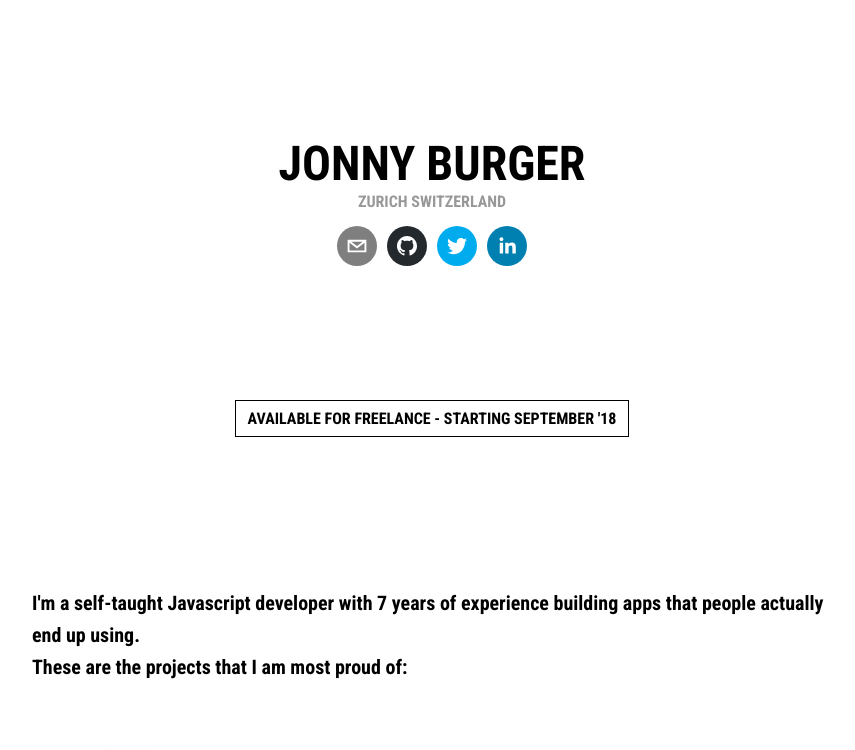
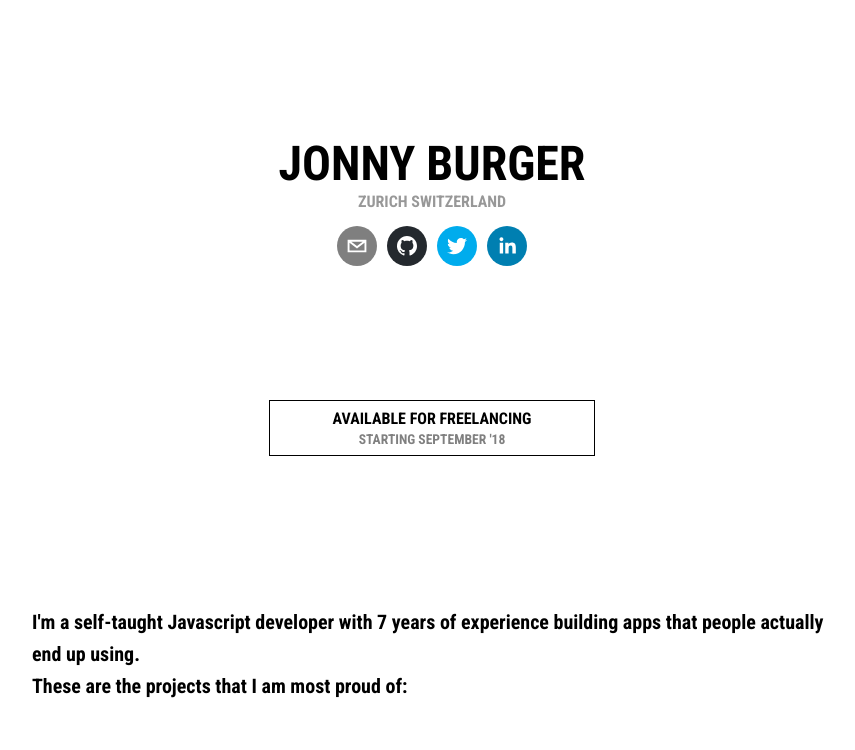
Before and after one commit to JonnyBurger/jonny, a React (Create React App) app: page / in a window 1280 px wide. Shown: the top 750 px of the page, without its empty margins (208-1063 px from the left). Built offline with nearby package versions, Linux system fonts and the light colour scheme.

Commit message:
fix a few things

```diff
--- a/src/App.js
+++ b/src/App.js
@@ -2,6 +2,7 @@ import React, {Component} from 'react';
 import styled from 'styled-components';
 import {SocialIcon} from 'react-social-icons';
 import Projects from './Projects';
+import {mobile} from './Project';
 
 const Container = styled.div`
 	display: flex;
@@ -66,6 +67,7 @@ const Freelance = styled.a`
 	font-family: Roboto Condensed;
 	padding: 8px 12px;
 	margin-bottom: 150px;
+	min-width: 300px;
 	transition: background-color 0.3s, color 0.3s;
 	cursor: pointer;
 	text-decoration: none;
@@ -74,6 +76,19 @@ const Freelance = styled.a`
 		background: black;
 		color: white;
 	}
+`;
+
+const MobileBreak = styled.div`
+	display: none;
+	${mobile`
+		display: block;
+	`};
+`;
+
+const MobileGray = styled.div`
+	font-size: 0.85em;
+	margin-top: 3px;
+	color: gray;
 `;
 
 class App extends Component {
@@ -108,15 +123,25 @@ class App extends Component {
 						/>
 					</Icons>
 				</Container>
-				<div style={{width: 500, textAlign: 'center', margin: 'auto'}}>
+				<div
+					style={{
+						maxWidth: 500,
+						textAlign: 'center',
+						margin: 'auto',
+						paddingLeft: 20,
+						paddingRight: 20
+					}}
+				>
 					<Freelance href="mailto:hi@jonny.io">
-						Available for Freelance - starting September '18
+						Available for Freelancing <MobileBreak />{' '}
+						<MobileGray>starting September '18</MobileGray>
 					</Freelance>
 				</div>
 
 				<Description>
 					I'm a self-taught Javascript developer with 7 years of experience
-					building apps that people actually end up using.<br />
+					building apps that people actually end up using.
+					<br />
 					These are the projects that I am most proud of:
 				</Description>
 
```
